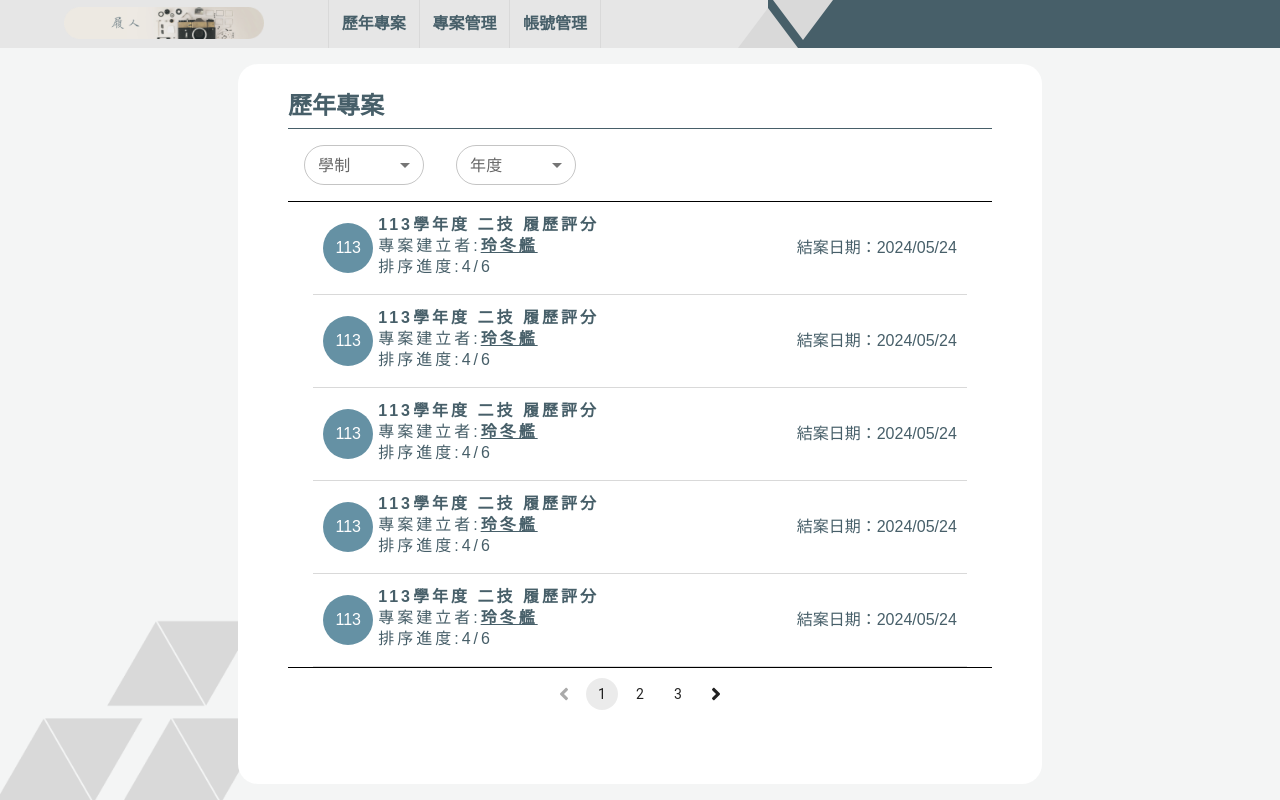
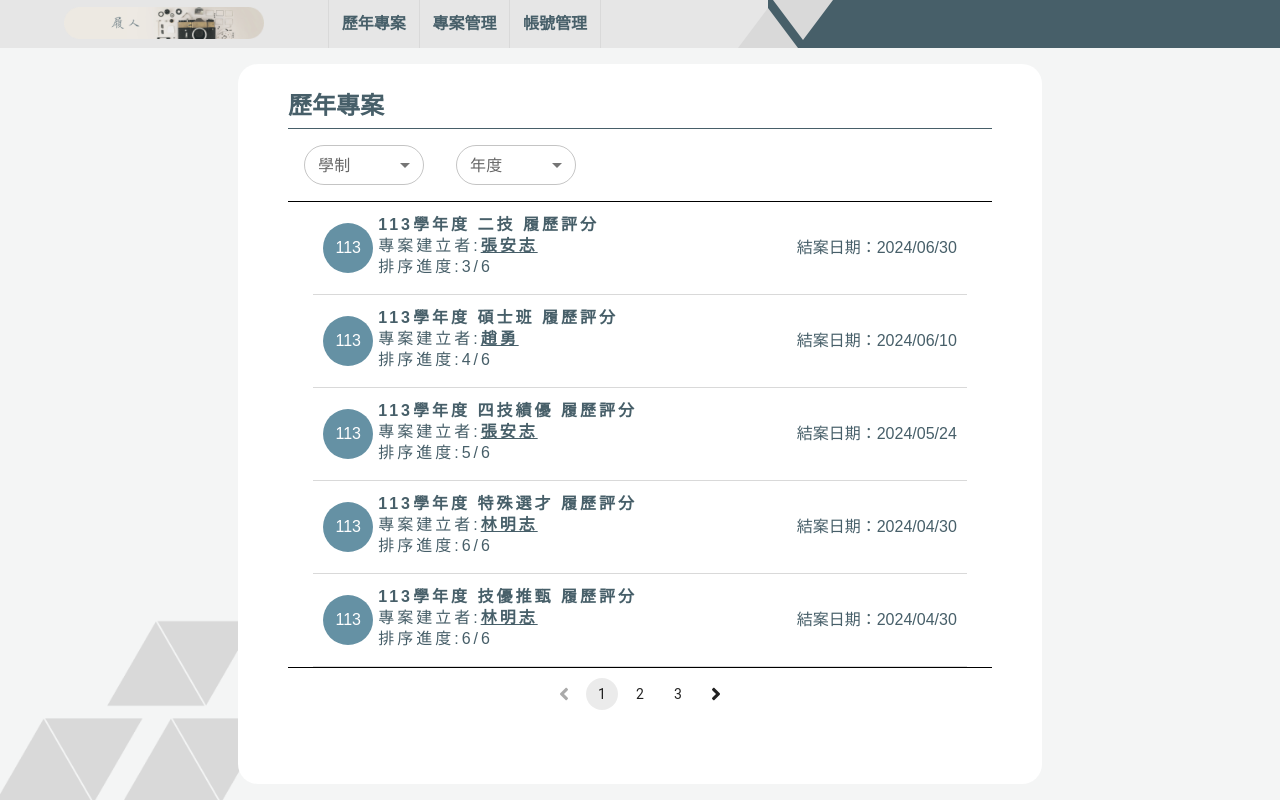
Before and after one commit to Liaoesn/NTUB-ESN-Frontend, a Next.js app: page /project/list in a window 1280 px wide. Built offline with nearby package versions, Linux system fonts and the light colour scheme; no server answers.

Commit message:
更改list.tsx

```diff
--- a/pages/project/list.tsx
+++ b/pages/project/list.tsx
@@ -65,21 +65,34 @@ export default function ProjectList() {
               <div className={styles.projectLogo}><p>113</p></div>
               <div className={styles.projectContent}>
                 <b>113學年度 二技 履歷評分</b>
-                <p>專案建立者:<span>玲冬艦</span></p>
-                <p>排序進度:4/6</p>
+                <p>專案建立者:<span>張安志</span></p>
+                <p>排序進度:3/6</p>
               </div>
             </article>
             <div className={styles.projectAbout}>
-              <p>結案日期：2024/05/24</p>
+              <p>結案日期：2024/06/30</p>
             </div>
           </div>
           <div className={styles.projectItem}>
             <article>
               <div className={styles.projectLogo}><p>113</p></div>
               <div className={styles.projectContent}>
-                <b>113學年度 二技 履歷評分</b>
-                <p>專案建立者:<span>玲冬艦</span></p>
+                <b>113學年度 碩士班 履歷評分</b>
+                <p>專案建立者:<span>趙勇</span></p>
                 <p>排序進度:4/6</p>
+              </div>
+            </article>
+            <div className={styles.projectTime}>
+              <p>結案日期：2024/06/10</p>
+            </div>
+          </div>
+          <div className={styles.projectItem}>
+            <article>
+              <div className={styles.projectLogo}><p>113</p></div>
+              <div className={styles.projectContent}>
+                <b>113學年度 四技績優 履歷評分</b>
+                <p>專案建立者:<span>張安志</span></p>
+                <p>排序進度:5/6</p>
               </div>
             </article>
             <div className={styles.projectTime}>
@@ -90,39 +103,26 @@ export default function ProjectList() {
             <article>
               <div className={styles.projectLogo}><p>113</p></div>
               <div className={styles.projectContent}>
-                <b>113學年度 二技 履歷評分</b>
-                <p>專案建立者:<span>玲冬艦</span></p>
-                <p>排序進度:4/6</p>
+                <b>113學年度 特殊選才 履歷評分</b>
+                <p>專案建立者:<span>林明志</span></p>
+                <p>排序進度:6/6</p>
               </div>
             </article>
             <div className={styles.projectTime}>
-              <p>結案日期：2024/05/24</p>
+              <p>結案日期：2024/04/30</p>
             </div>
           </div>
           <div className={styles.projectItem}>
             <article>
               <div className={styles.projectLogo}><p>113</p></div>
               <div className={styles.projectContent}>
-                <b>113學年度 二技 履歷評分</b>
-                <p>專案建立者:<span>玲冬艦</span></p>
-                <p>排序進度:4/6</p>
+                <b>113學年度 技優推甄 履歷評分</b>
+                <p>專案建立者:<span>林明志</span></p>
+                <p>排序進度:6/6</p>
               </div>
             </article>
             <div className={styles.projectTime}>
-              <p>結案日期：2024/05/24</p>
-            </div>
-          </div>
-          <div className={styles.projectItem}>
-            <article>
-              <div className={styles.projectLogo}><p>113</p></div>
-              <div className={styles.projectContent}>
-                <b>113學年度 二技 履歷評分</b>
-                <p>專案建立者:<span>玲冬艦</span></p>
-                <p>排序進度:4/6</p>
-              </div>
-            </article>
-            <div className={styles.projectTime}>
-              <p>結案日期：2024/05/24</p>
+              <p>結案日期：2024/04/30</p>
             </div>
           </div>
         </section>
```
